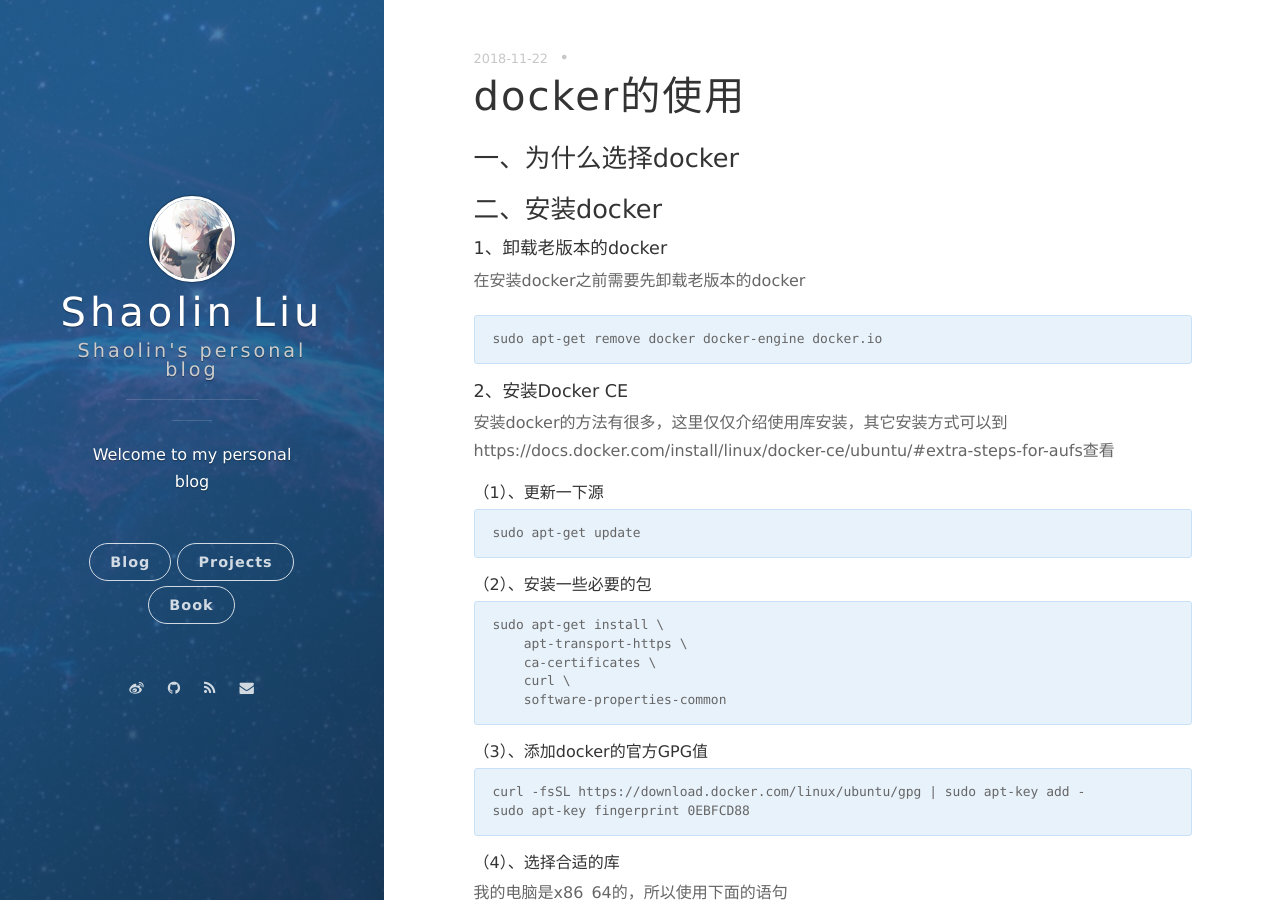
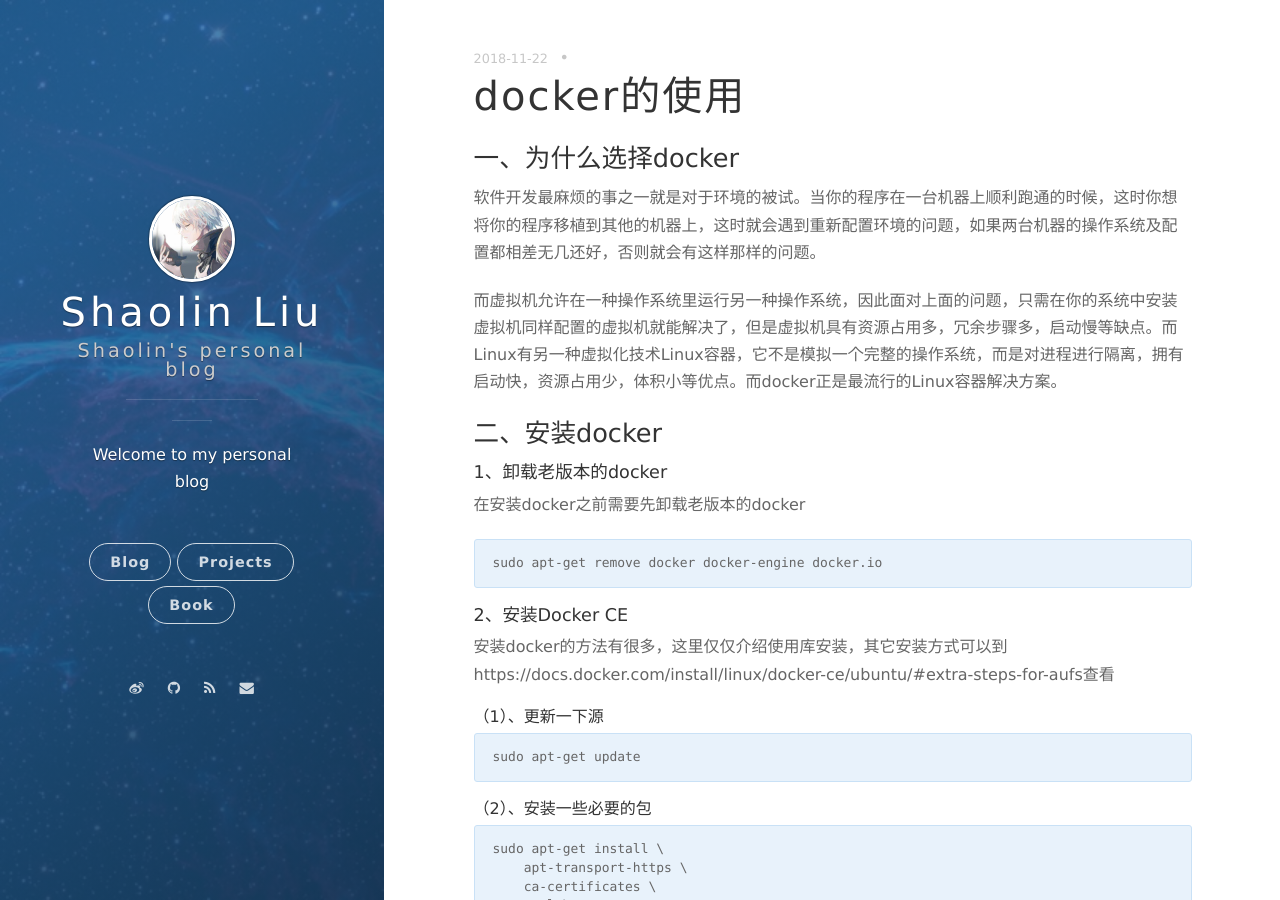
Before and after one commit to magical2world/blog.github.io, a Jekyll site: the page built from _posts/2018-11-22-how-to-use-docker.md, in a window 1280 px wide and 900 px high. Built offline with Jekyll 4.4.1, drawn with Linux system fonts in a browser that asks for light colours; nearby versions of some CDN libraries; comment, search, counter and statistics services are not loaded.

Commit message:
2018-12-9

```diff
--- a/_posts/2018-11-22-how-to-use-docker.md
+++ b/_posts/2018-11-22-how-to-use-docker.md
@@ -5,6 +5,10 @@ date: 2018-11-22 19:03:32.000000000 +09:00
 ---
 
 ### 一、为什么选择docker
+
+软件开发最麻烦的事之一就是对于环境的被试。当你的程序在一台机器上顺利跑通的时候，这时你想将你的程序移植到其他的机器上，这时就会遇到重新配置环境的问题，如果两台机器的操作系统及配置都相差无几还好，否则就会有这样那样的问题。
+
+而虚拟机允许在一种操作系统里运行另一种操作系统，因此面对上面的问题，只需在你的系统中安装虚拟机同样配置的虚拟机就能解决了，但是虚拟机具有资源占用多，冗余步骤多，启动慢等缺点。而Linux有另一种虚拟化技术Linux容器，它不是模拟一个完整的操作系统，而是对进程进行隔离，拥有启动快，资源占用少，体积小等优点。而docker正是最流行的Linux容器解决方案。
 
 ### 二、安装docker
 
```
